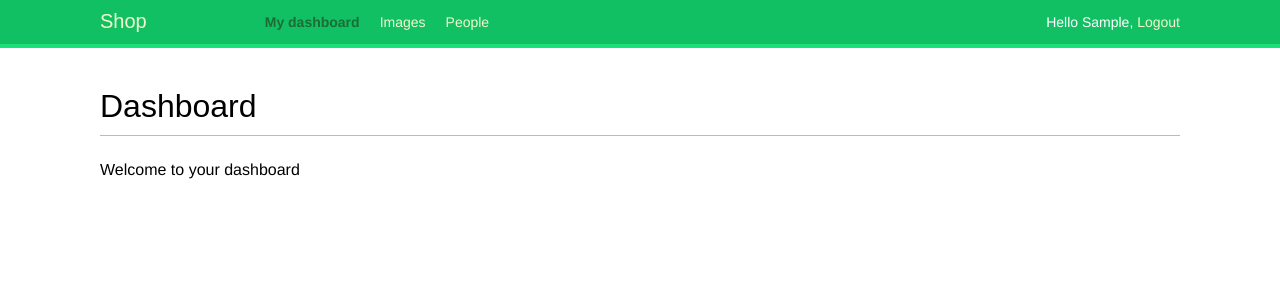
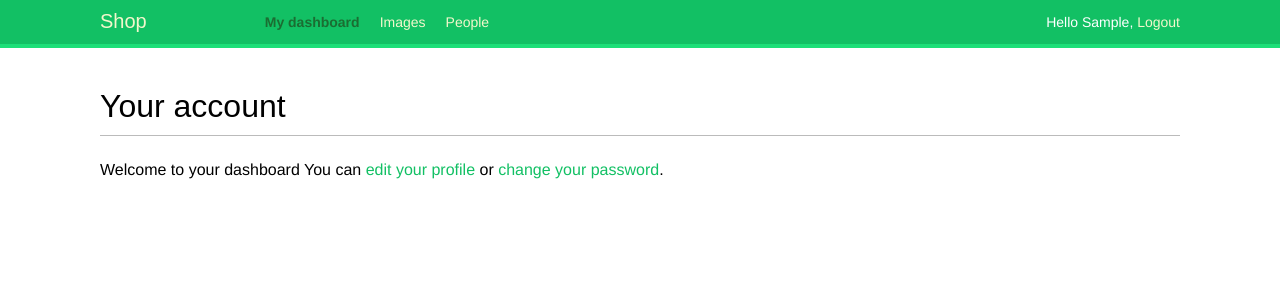
Before and after one commit to ch4zzy/online-shop, a Django app: page /account/ in a window 1280 px wide. Shown: the top 308 px of the page. Run offline with Django 3.2, Linux system fonts and the light colour scheme; the visitor is signed in with stand-in values (Sample User, id 1); some web fonts are replaced.

Commit message:
edited: added template for dashboard

```diff
--- a/apps/account/templates/account/dashboard.html
+++ b/apps/account/templates/account/dashboard.html
@@ -1,10 +1,14 @@
 {% extends "base.html" %}
 
 {% block title %}
-    Dashboard
+    Account
 {% endblock %}
 
 {% block content %}
-    <h1>Dashboard</h1>
-    <p>Welcome to your dashboard</p>
+    <h1>Your account</h1>
+    <p>
+        Welcome to your dashboard
+        You can <a href="{% url "edit" %}">edit your profile</a> or
+        <a href="{% url "password_change" %}">change your password</a>.
+    </p>
 {% endblock %}
```
